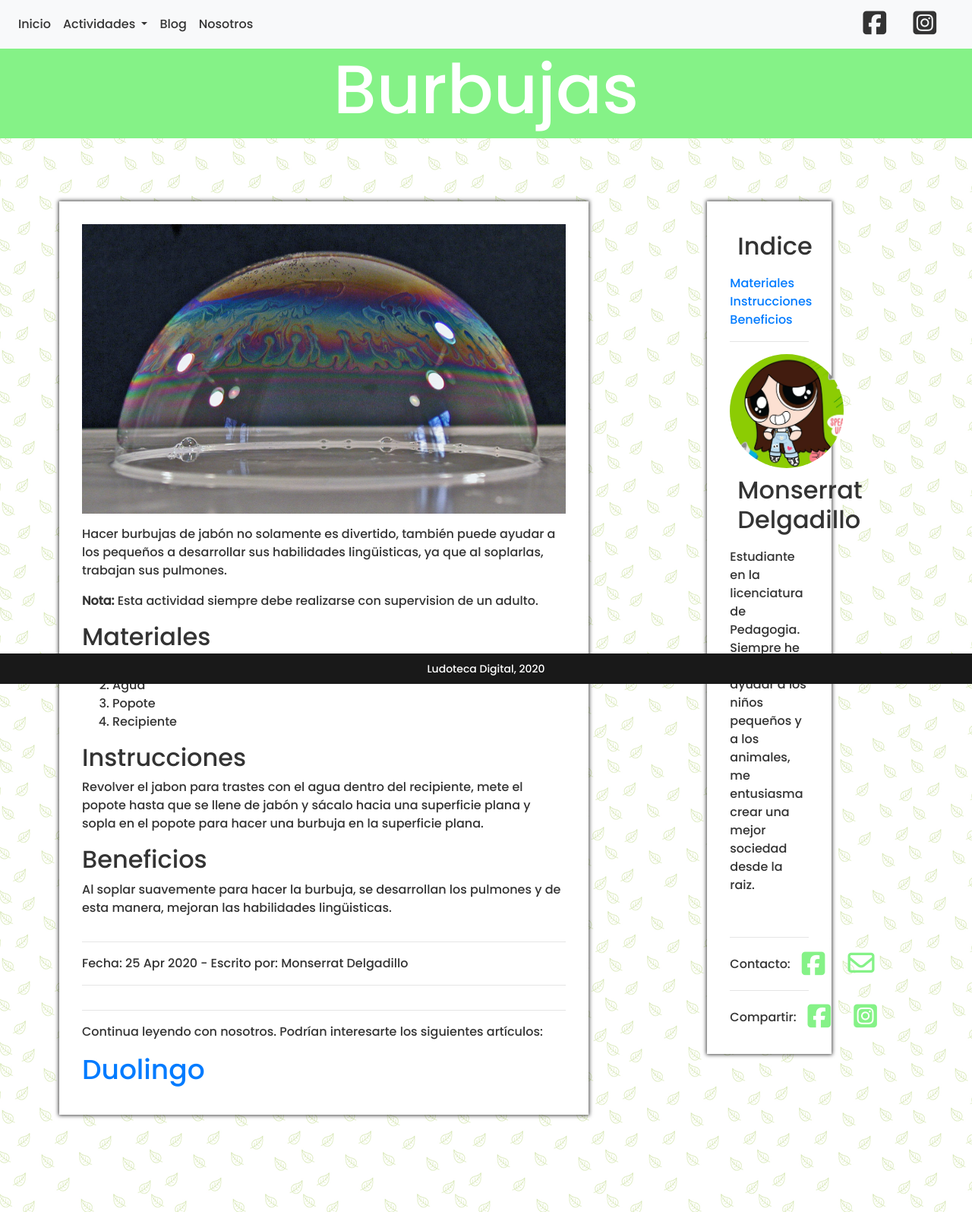
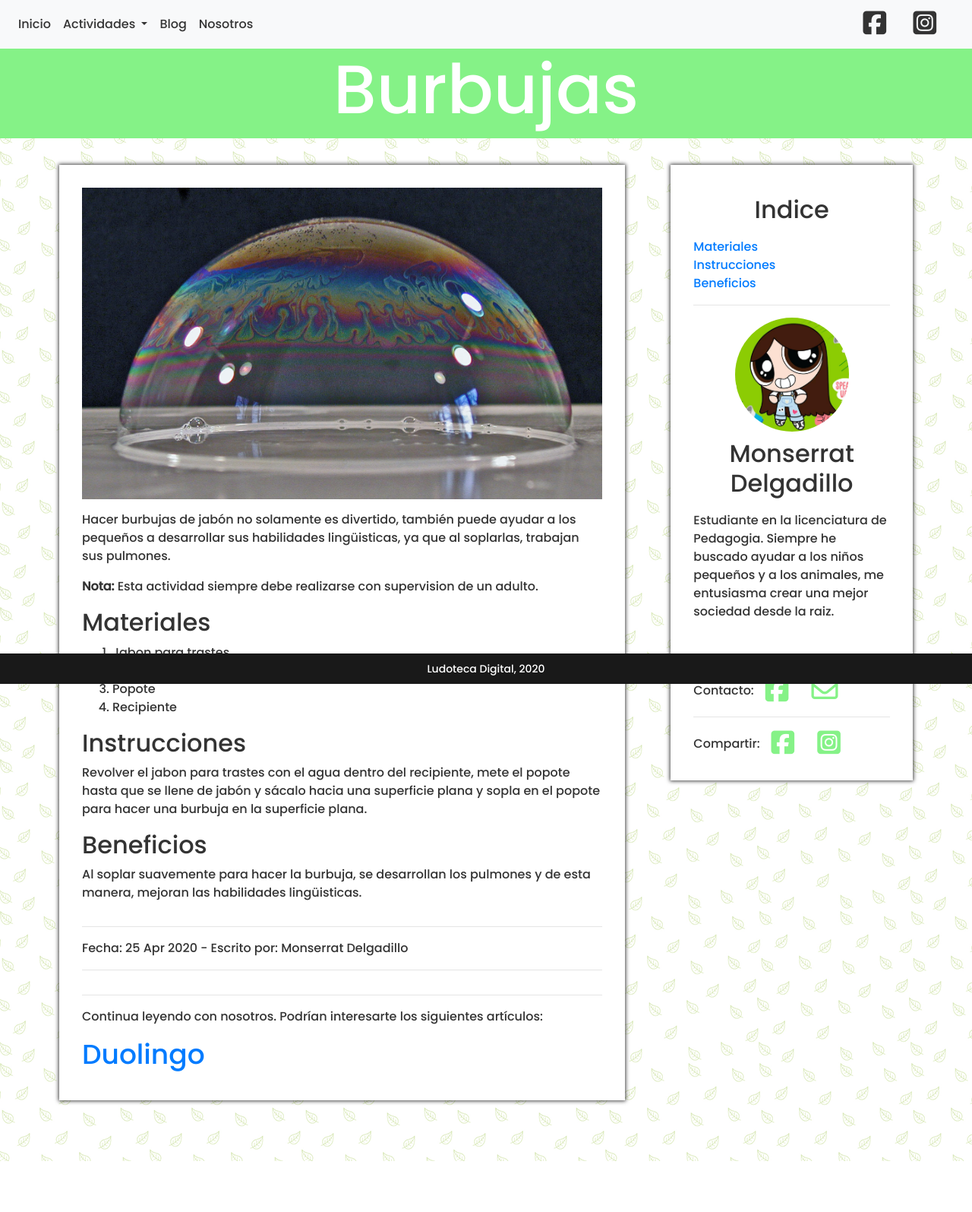
Before and after one commit to MarcoLPR/marcolpr.github.io, a Jekyll site: the page built from _posts/2020-04-25-burbujas.md, in a window 1280 px wide. Shown: the whole page at 76% size. Built offline with Jekyll 4.4.1, drawn with Linux system fonts in a browser that asks for light colours; nearby versions of some CDN libraries; comment, search, counter and statistics services are not loaded; after the commit the page ends 1528 px from its top, so only the background shows below that.

Commit message:
Fixed styles

```diff
--- a/_layouts/post.html
+++ b/_layouts/post.html
@@ -4,7 +4,7 @@ layout: default
 {% assign author = site.authors[page.author] %}
 <h2 class="blog-title">{{page.title}}</h2>
 <div class="blog-background">
-    <div class="col-12 col-md-8 p-md-5 p-0">
+    <div class="col-12 col-md-8 pl-md-5 p-0">
         <article class="blog-card" itemscope itemtype="http://schema.org/BlogPosting">
             <meta itemprop="name" content="{{page.title}}" />
             <meta itemprop="image" content="{{page.image}}" />
@@ -48,7 +48,7 @@ layout: default
             </div>
         </article>
     </div>
-    <div class="col-12 col-md-3 p-md-5 p-0">
+    <div class="col-12 col-md-4 pr-md-5 p-0">
         <div class="blog-helper">
             {% if page.categories contains 'actividad' %}
             <div class="d-none d-md-block">
```
Also changed, not shown: _posts/2020-06-01-plastilina-casera.md (+1 -1 lines).
